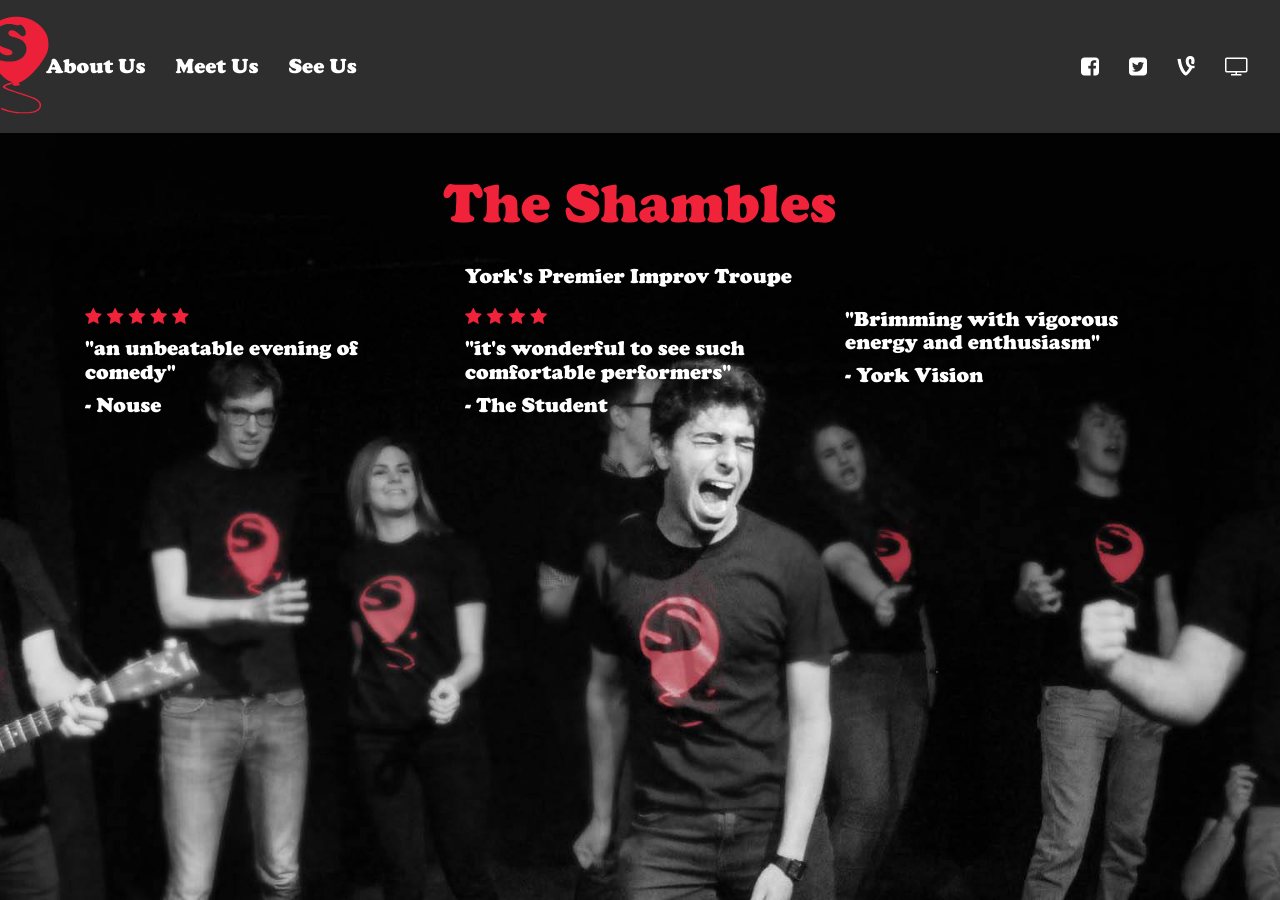
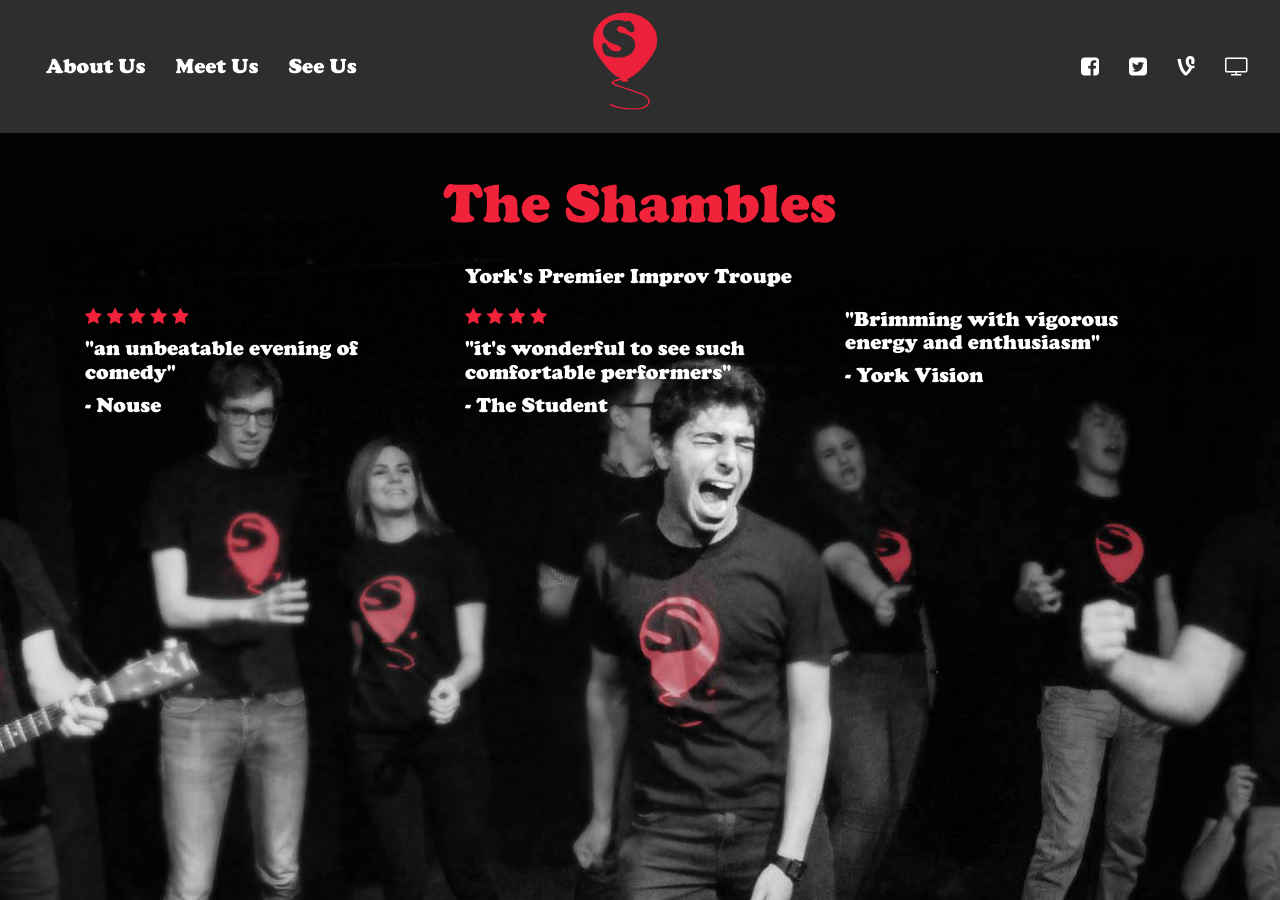
Before and after one commit to ComedySoc/shambles-website, a Jekyll site: the page built from index.html, in a window 1280 px wide. Built offline with Jekyll 4.4.1, drawn with Linux system fonts in a browser that asks for light colours; nearby versions of some CDN libraries.

Commit message:
Change how navbar brand is cenetered. Should fix issue with Safari on mobile

```diff
--- a/css/main.scss
+++ b/css/main.scss
@@ -9,6 +9,10 @@
 img {
     max-width: 100%;
     vertical-align: middle;
+}
+
+.navbar {
+    position: relative;
 }
 
 .navbar-custom {
@@ -35,12 +39,10 @@
 }
 
 .navbar-custom .navbar-brand {
+    transform: translateX(-50%);
+    left: 50%;
+    bottom: 45px;
     position: absolute;
-    margin-left: -50px !important;  /* 50% of your logo width */
-    display: block;
-    top: -40px;
-
-    color:white;
 }
 
 .navbar-toggle {
```
